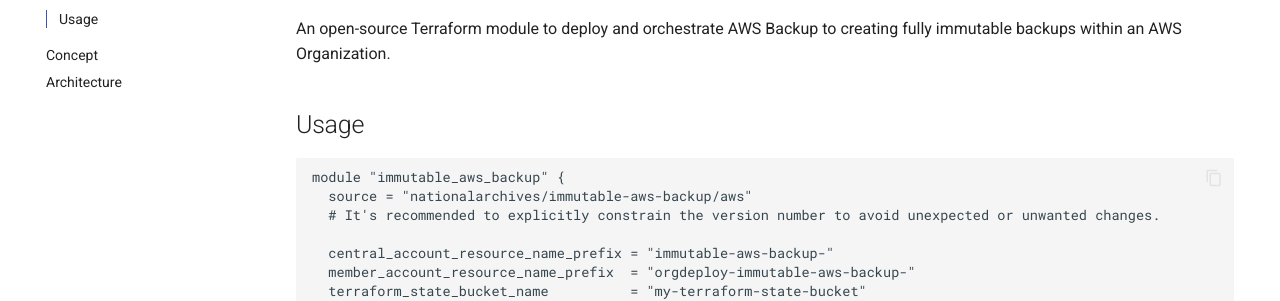
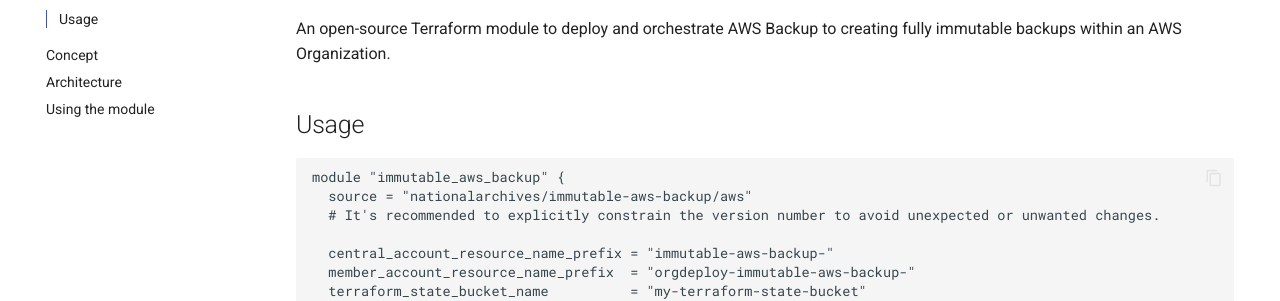
Before and after one commit to nationalarchives/terraform-aws-immutable-aws-backup, an MkDocs documentation site: the page built from docs/index.md, in a window 1280 px wide. Shown: the part 164-465 px from the top of the page. Built offline with MkDocs 1.6.1 and Material for MkDocs 9.7.7, drawn with Linux system fonts in a browser that asks for light colours; comment, search, counter and statistics services are not loaded.

Commit message:
Add `usage.md` to nav (#23)

```diff
--- a/mkdocs.yml
+++ b/mkdocs.yml
@@ -46,6 +46,7 @@
   - Home: index.md
   - Concept: concept.md
   - Architecture: architecture.md
+  - Using the module: usage.md
 
 plugins:
   - social
```
